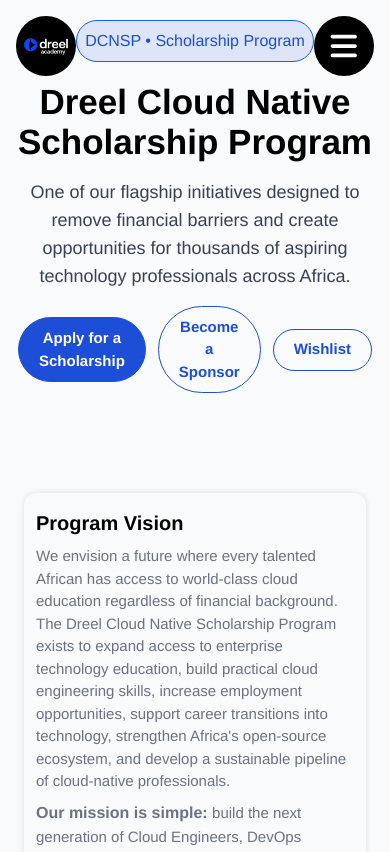
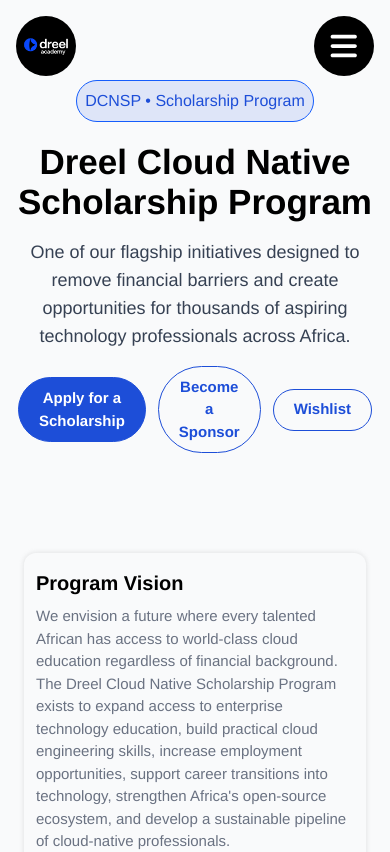
Before and after one commit to gabzeejnr/dreel, a React (Vite) app: page /dcnsp in a window 390 px wide. Shown: the top 852 px of the page. Built offline with nearby package versions, Linux system fonts and the light colour scheme.

Commit message:
Fixed dcnsp padding-top

```diff
--- a/src/pages/DCNSP.jsx
+++ b/src/pages/DCNSP.jsx
@@ -32,7 +32,7 @@
     ]
 
     return (
-        <section className="min-h-screen pt-5 px-3 lg:pt-30 bg-gray-50 lg:px-40">
+        <section className="min-h-screen pt-20 px-3 lg:pt-30 bg-gray-50 lg:px-40">
             <div className="grid place-items-center">
                 <TopPill array={pillArray} />
             </div>
```
